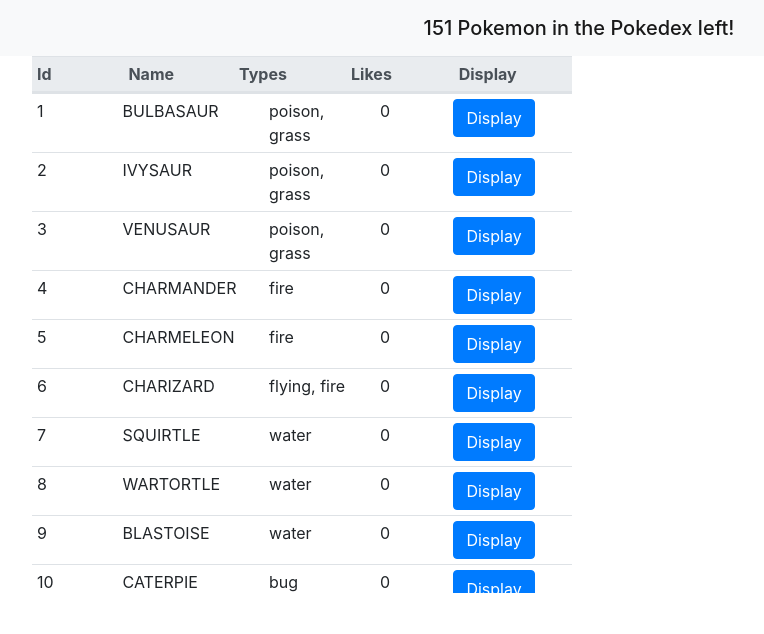
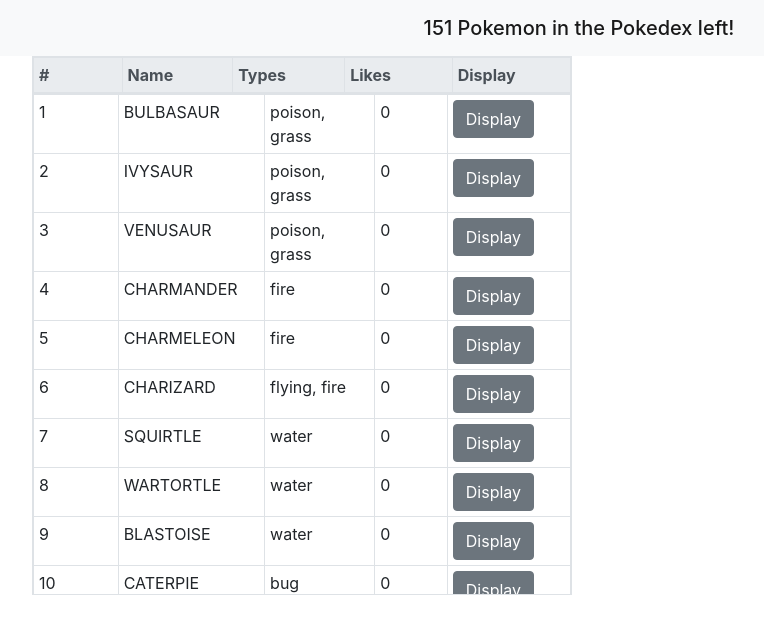
Before and after one commit to zolani92/pokedex, a React (Create React App) app: page / in a window 1280 px wide. Shown: the top 634 px of the page, without its empty margins (53-817 px from the left). Built offline with nearby package versions, Linux system fonts and the light colour scheme.

Commit message:
Change button colour

```diff
--- a/src/components/pokeRow.jsx
+++ b/src/components/pokeRow.jsx
@@ -12,7 +12,7 @@
         <td>{likesCount || 0}</td>
         <td>
           <button
-            className="btn btn-primary"
+            className="btn btn-secondary"
             onClick={this.props.onDisplay}
             disabled={this.props.isDisabled}
           >
--- a/src/components/pokeTable.jsx
+++ b/src/components/pokeTable.jsx
@@ -17,10 +17,10 @@
     ));
 
     return (
-      <table className="table table-hover fixed_header">
+      <table className="table table-hover fixed_header table-bordered">
         <thead className="thead-light">
           <tr>
-            <th scope="col">Id</th>
+            <th scope="col">#</th>
             <th scope="col">Name</th>
             <th scope="col">Types</th>
             <th scope="col">Likes</th>
```
